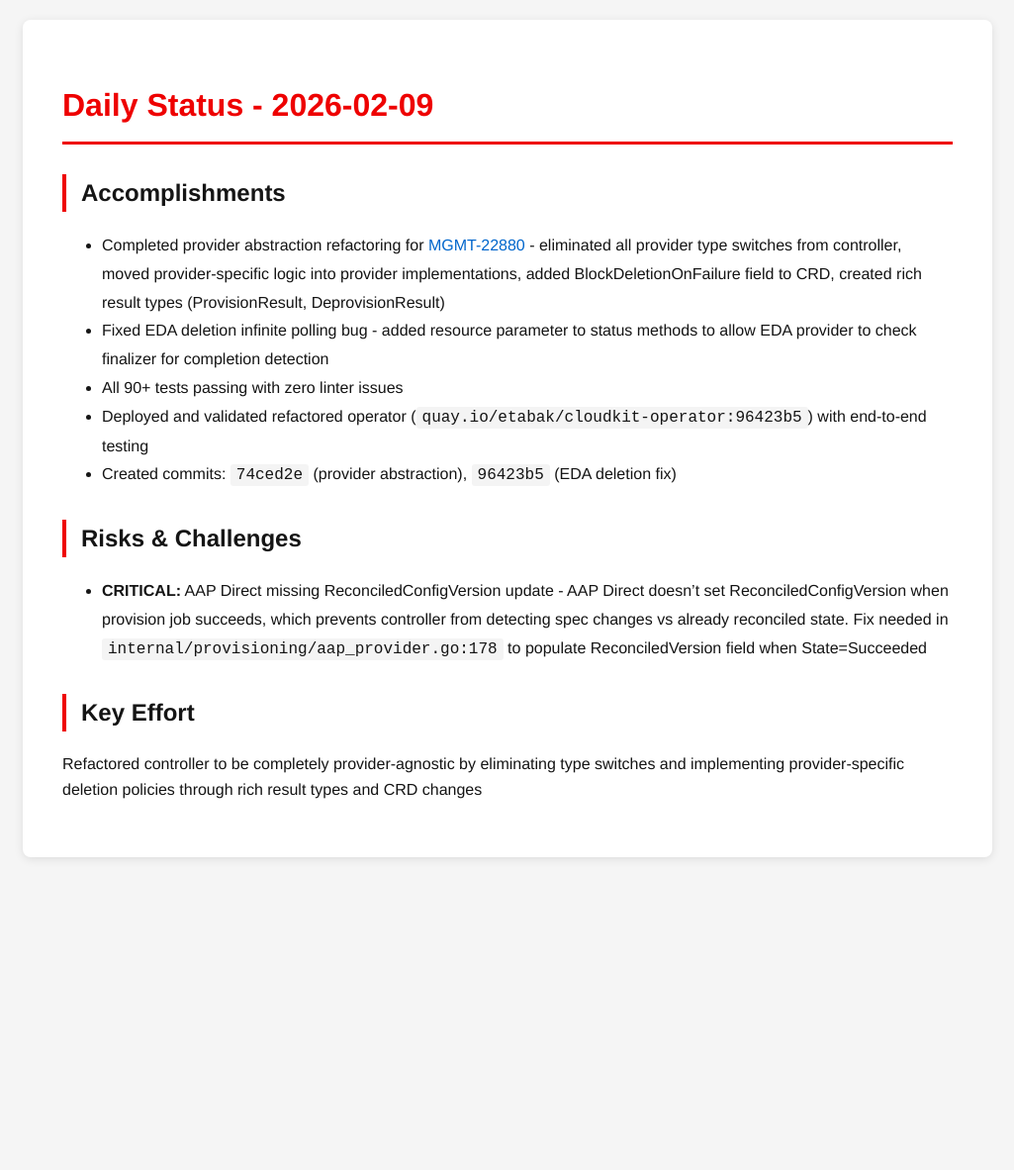
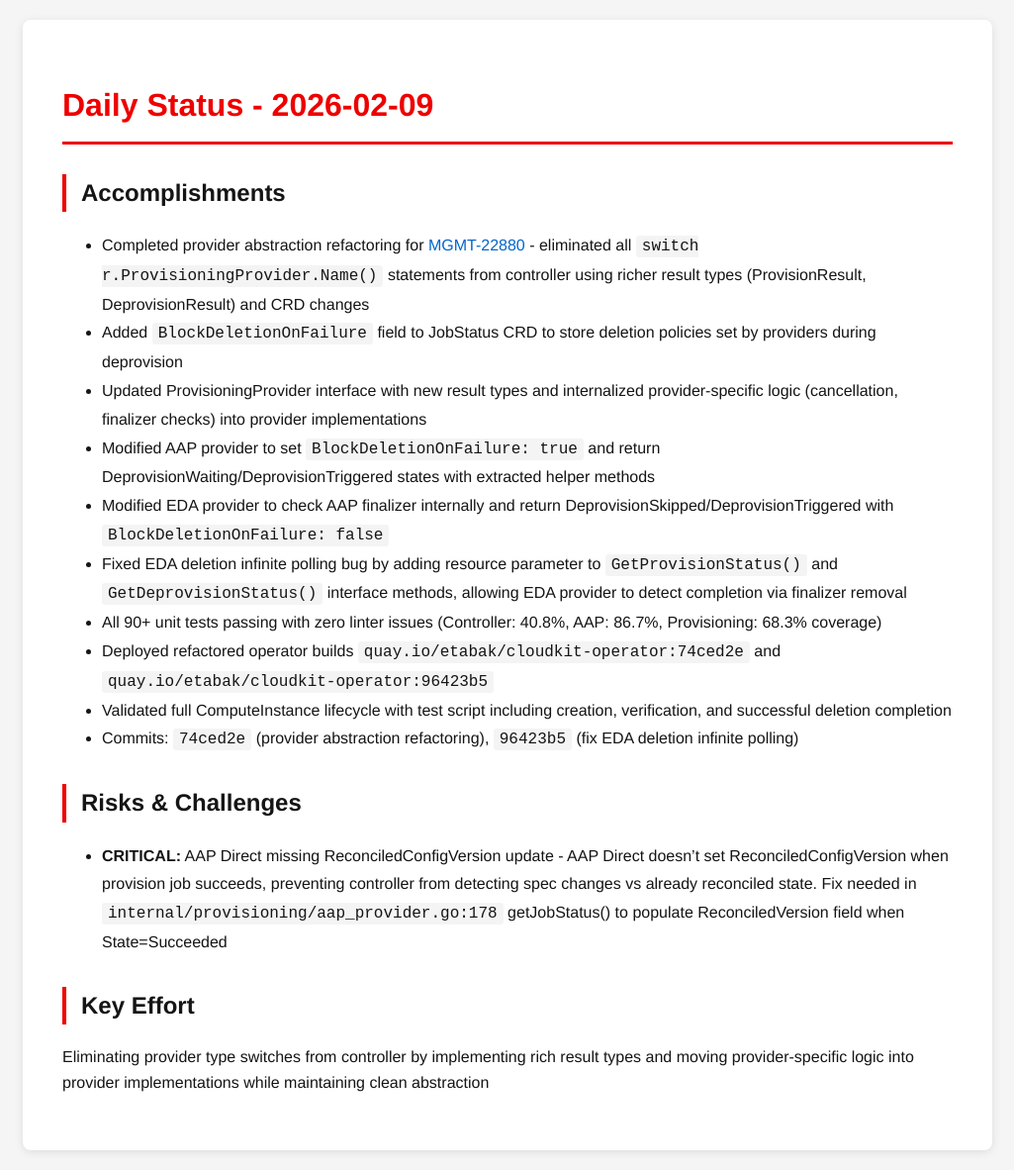
Before and after one commit to tzvatot/daily-status, a Jekyll site: the page built from 2026-02-09.md, in a window 1280 px wide. Shown: the whole page at 99% size, without its empty margins (127-1152 px from the left). Built offline with Jekyll 4.4.1, drawn with Linux system fonts in a browser that asks for light colours; before the commit the page ends 900 px from its top, so only the background shows below that.

Commit message:
Daily status update - 2026-02-09

```diff
--- a/2026-02-09.md
+++ b/2026-02-09.md
@@ -7,14 +7,19 @@
 # Daily Status - 2026-02-09
 
 ## Accomplishments
-- Completed provider abstraction refactoring for [MGMT-22880](https://issues.redhat.com/browse/MGMT-22880) - eliminated all provider type switches from controller, moved provider-specific logic into provider implementations, added BlockDeletionOnFailure field to CRD, created rich result types (ProvisionResult, DeprovisionResult)
-- Fixed EDA deletion infinite polling bug - added resource parameter to status methods to allow EDA provider to check finalizer for completion detection
-- All 90+ tests passing with zero linter issues
-- Deployed and validated refactored operator (`quay.io/etabak/cloudkit-operator:96423b5`) with end-to-end testing
-- Created commits: `74ced2e` (provider abstraction), `96423b5` (EDA deletion fix)
+- Completed provider abstraction refactoring for [MGMT-22880](https://issues.redhat.com/browse/MGMT-22880) - eliminated all `switch r.ProvisioningProvider.Name()` statements from controller using richer result types (ProvisionResult, DeprovisionResult) and CRD changes
+- Added `BlockDeletionOnFailure` field to JobStatus CRD to store deletion policies set by providers during deprovision
+- Updated ProvisioningProvider interface with new result types and internalized provider-specific logic (cancellation, finalizer checks) into provider implementations
+- Modified AAP provider to set `BlockDeletionOnFailure: true` and return DeprovisionWaiting/DeprovisionTriggered states with extracted helper methods
+- Modified EDA provider to check AAP finalizer internally and return DeprovisionSkipped/DeprovisionTriggered with `BlockDeletionOnFailure: false`
+- Fixed EDA deletion infinite polling bug by adding resource parameter to `GetProvisionStatus()` and `GetDeprovisionStatus()` interface methods, allowing EDA provider to detect completion via finalizer removal
+- All 90+ unit tests passing with zero linter issues (Controller: 40.8%, AAP: 86.7%, Provisioning: 68.3% coverage)
+- Deployed refactored operator builds `quay.io/etabak/cloudkit-operator:74ced2e` and `quay.io/etabak/cloudkit-operator:96423b5`
+- Validated full ComputeInstance lifecycle with test script including creation, verification, and successful deletion completion
+- Commits: `74ced2e` (provider abstraction refactoring), `96423b5` (fix EDA deletion infinite polling)
 
 ## Risks & Challenges
-- **CRITICAL:** AAP Direct missing ReconciledConfigVersion update - AAP Direct doesn't set ReconciledConfigVersion when provision job succeeds, which prevents controller from detecting spec changes vs already reconciled state. Fix needed in `internal/provisioning/aap_provider.go:178` to populate ReconciledVersion field when State=Succeeded
+- **CRITICAL:** AAP Direct missing ReconciledConfigVersion update - AAP Direct doesn't set ReconciledConfigVersion when provision job succeeds, preventing controller from detecting spec changes vs already reconciled state. Fix needed in `internal/provisioning/aap_provider.go:178` getJobStatus() to populate ReconciledVersion field when State=Succeeded
 
 ## Key Effort
-Refactored controller to be completely provider-agnostic by eliminating type switches and implementing provider-specific deletion policies through rich result types and CRD changes
+Eliminating provider type switches from controller by implementing rich result types and moving provider-specific logic into provider implementations while maintaining clean abstraction
```
